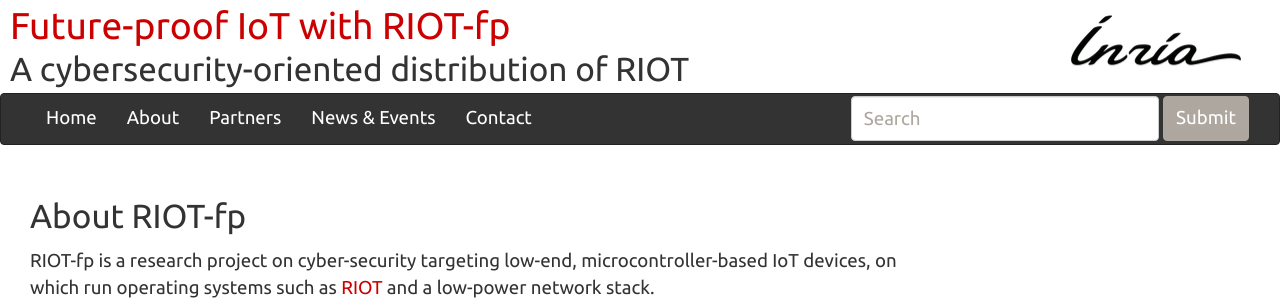
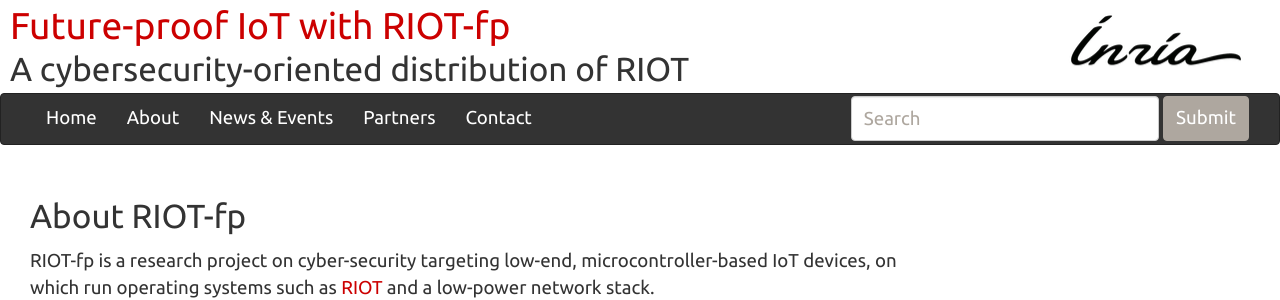
Before and after one commit to future-proof-iot/future-proof-iot.github.io, a Jekyll site: the page built from index.md, in a window 1280 px wide. Shown: the top 300 px of the page. Built offline with Jekyll 4.4.1, drawn with Linux system fonts in a browser that asks for light colours; nearby versions of some CDN libraries; our own code applies the rules of GitHub Pages for plain Markdown files; some of the changed lines change nothing that is shown.

Commit message:
layout: relooking

```diff
--- a/_config.yml
+++ b/_config.yml
@@ -32,10 +32,10 @@
   link: /
 - name: About
   link: about
+- name: News & Events
+  link: events
 - name: Partners
   link: partners
-- name: News & Events
-  link: events
 - name: Contact
   link: contact
 #- name: Registration
```
